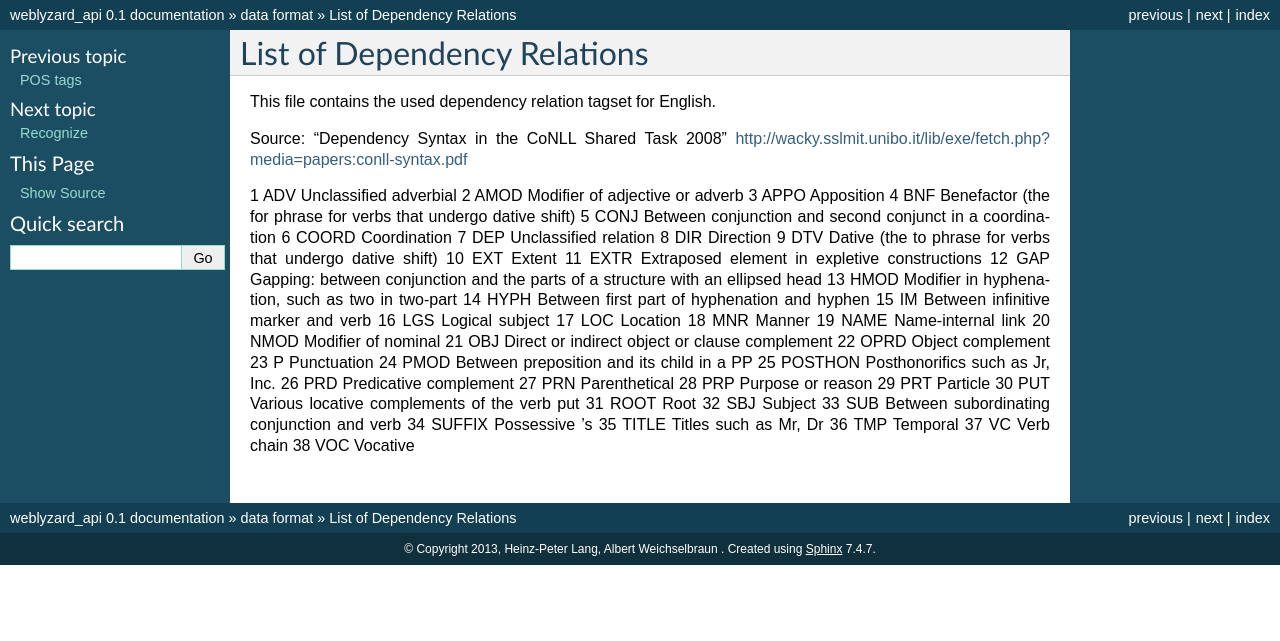
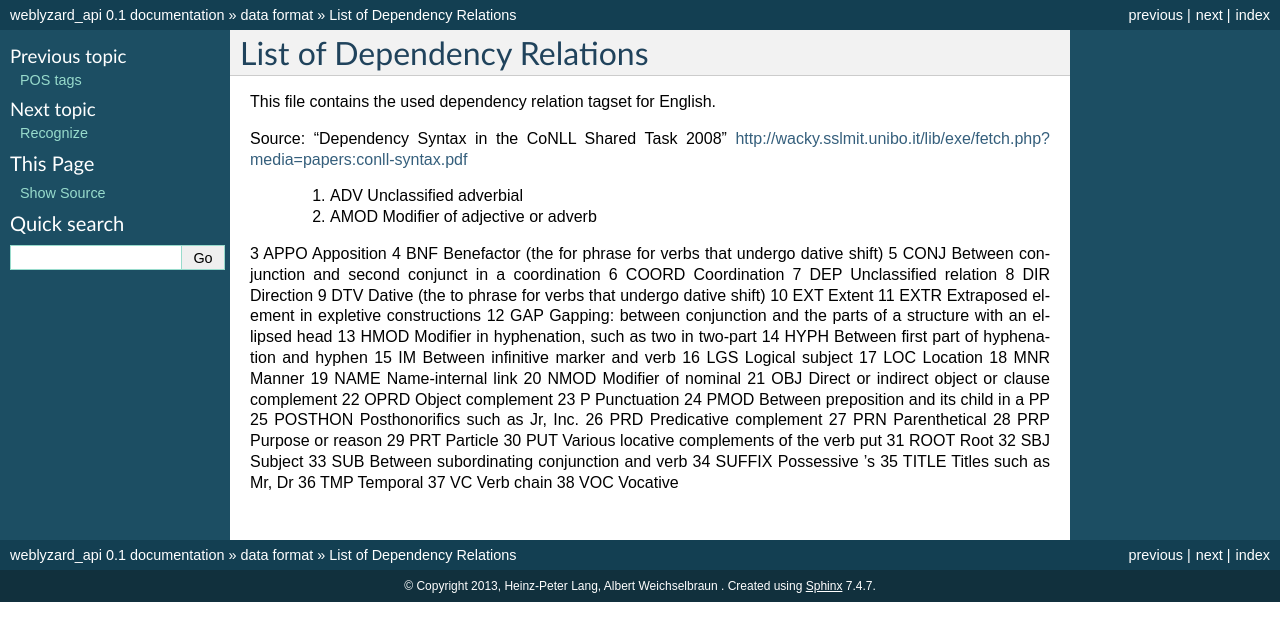
Before and after one commit to weblyzard/weblyzard_api, a Sphinx documentation site: the page built from doc/weblyzard_api.data_format.dep-tags.rst, in a window 1280 px wide. Shown: the top 641 px of the page. Built offline with Sphinx 7.4.7, drawn with Linux system fonts in a browser that asks for light colours; formulas are drawn with MathJax 3.

Commit message:
chg: test formatting

```diff
--- a/doc/weblyzard_api.data_format.dep-tags.rst
+++ b/doc/weblyzard_api.data_format.dep-tags.rst
@@ -6,8 +6,8 @@ Source: "Dependency Syntax in the CoNLL Shared Task 2008"  http://wacky.sslmit.u
 
 
 
-1   ADV Unclassified adverbial
-2   AMOD    Modifier of adjective or adverb
+    1.  ADV Unclassified adverbial
+    2.  AMOD    Modifier of adjective or adverb
 3   APPO    Apposition
 4   BNF Benefactor (the for phrase for verbs that undergo dative shift)
 5   CONJ    Between conjunction and second conjunct in a coordination
```
